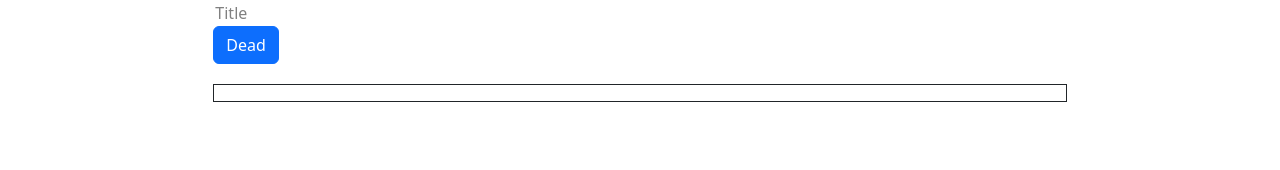
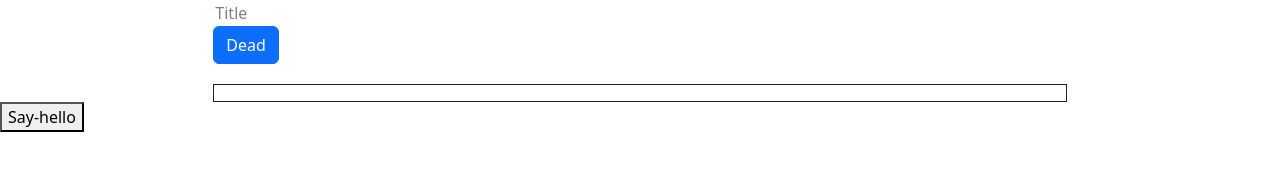
Before and after one commit to KrishDevCrafting/Javascript-Practise, a plain HTML site: page TodoIndex.html in a window 1280 px wide. Drawn offline with nearby package versions, Linux system fonts and the light colour scheme.

Commit message:
buddha-garden

```diff
--- a/TodoIndex.html
+++ b/TodoIndex.html
@@ -45,7 +45,12 @@
     </div>
 
 
+    <div>
 
+        <button type="button" onclick="addItem()">
+            Say-hello
+        </button>
+    </div>
 
 
 
--- a/TodoList.js
+++ b/TodoList.js
@@ -17,3 +17,9 @@
     taskI.value = "";
   }
 };
+
+function addItem() {
+  let textValue = "Hello-dear!";
+
+  alert(textValue);
+}
```
